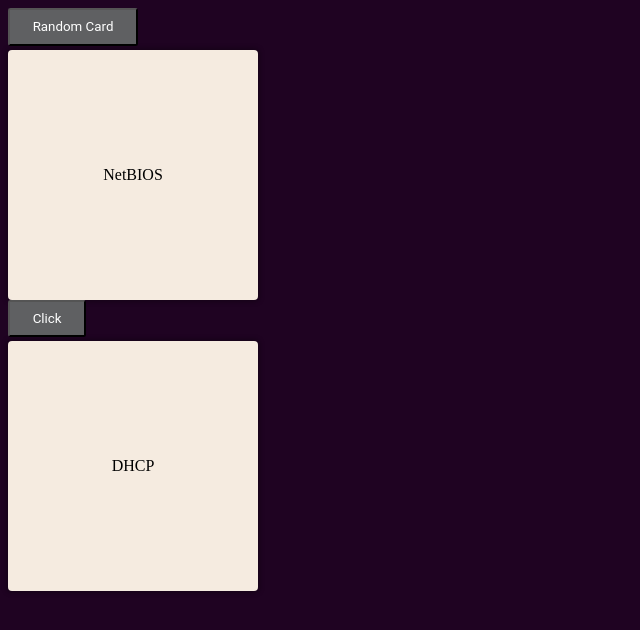
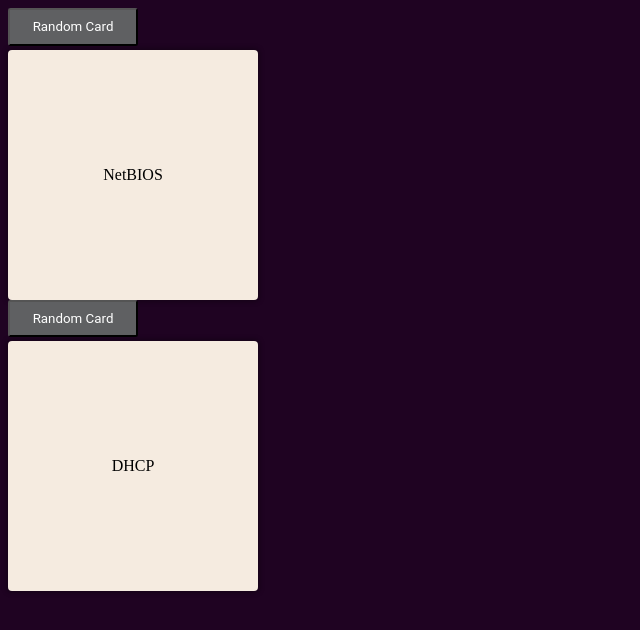
Before and after one commit to ndrdul/port-flashcards, a React (Create React App) app: page / in a window 1280 px wide. Shown: the top 630 px of the page, without its empty margins (0-640 px from the left). Built offline with nearby package versions, Linux system fonts and the light colour scheme.

Commit message:
refactoring

```diff
--- a/src/App.js
+++ b/src/App.js
@@ -3,6 +3,7 @@ import FlashcardList from "./FlashcardList";
 import Flashcard from "./Flashcard";
 import "./app.css";
 import SAMPLE_FLASHCARDS from "./portData";
+import portInfoData from "./portInfo";
 import Card from "./components/Card";
 
 const drawCard = () => {
@@ -21,7 +22,7 @@ const App = () => {
         Random Card
       </button>
       <Flashcard flashcard={randomCard} />
-      <Card data={SAMPLE_FLASHCARDS} />
+      <Card data={portInfoData} />
     </div>
   );
 };
--- a/src/components/Card.js
+++ b/src/components/Card.js
@@ -14,7 +14,7 @@ const Card = ({ data }) => {
           setSingleCard(data[Math.floor(Math.random() * data.length)])
         }
       >
-        Click
+        Random Card
       </button>
       <div
         className={`card ${flip ? "flip" : ""}`}
--- /dev/null
+++ b/src/portInfo.js
@@ -0,0 +1,139 @@
+const portInfoData = [
+    {
+      id: 1,
+      question: "FTP",
+      answer: "File Transfer Protocol",
+    },
+    {
+      id: 2,
+      question: "SSH",
+      answer: "Secure Remote Access",
+    },
+    {
+      id: 3,
+      question: "SFTP",
+      answer: "Secure File Transfer Protocol",
+    },
+    {
+      id: 4,
+      question: "Telnet",
+      answer: "Unsecure Remote Access",
+    },
+    {
+      id: 5,
+      question: "SMTP",
+      answer: "Simple Mail Transfer Protocol",
+    },
+    {
+      id: 6,
+      question: "DNS",
+      answer: "Domain Name Service",
+    },
+    {
+      id: 7,
+      question: "DHCP",
+      answer: "Dynamic Host Control Protocol",
+    },
+    {
+      id: 8,
+      question: "TFTP",
+      answer: "Trivial File Transfer",
+    },
+    {
+      id: 9,
+      question: "HTTP",
+      answer: "Web Browsing",
+    },
+    {
+      id: 10,
+      question: "POP3",
+      answer: "Receiving Emails",
+    },
+    {
+      id: 11,
+      question: "NTP",
+      answer: "Network Time Protocol",
+    },
+    {
+      id: 12,
+      question: "NetBIOS",
+      answer: "Windows File Sharing",
+    },
+    {
+      id: 13,
+      question: "IMAP",
+      answer: "Receiving Emails",
+    },
+    {
+      id: 14,
+      question: "SNMP",
+      answer: "Network Management",
+    },
+    {
+      id: 15,
+      question: "LDAP",
+      answer: "Directory Services",
+    },
+    {
+      id: 16,
+      question: "HTTPS",
+      answer: "Secure Web Browsing",
+    },
+    {
+      id: 17,
+      question: "SMB",
+      answer: "Windows File Sharing",
+    },
+    {
+      id: 18,
+      question: "Syslog",
+      answer: "System Logging",
+    },
+    {
+      id: 19,
+      question: "SMTP TLS",
+      answer: "Secure Sending Emails",
+    },
+    {
+      id: 20,
+      question: "LDAPS",
+      answer: "Secure Directory Services",
+    },
+    {
+      id: 21,
+      question: "IMAP SSL",
+      answer: "Secure Receiving Emails",
+    },
+    {
+      id: 22,
+      question: "POP3 SSL",
+      answer: "Secure Receiving Emails",
+    },
+    {
+      id: 23,
+      question: "SQL",
+      answer: "Database Communication",
+    },
+    {
+      id: 24,
+      question: "SQLnet",
+      answer: "Oracle DB Communication",
+    },
+    {
+      id: 25,
+      question: "MySQL",
+      answer: "MySQL DB Communication",
+    },
+    {
+      id: 26,
+      question: "RDP",
+      answer: "Remote Desktop",
+    },
+    {
+      id: 27,
+      question: "SIP",
+      answer: "VOIP and Video Calls",
+    },
+  ];
+
+  export default portInfoData;
```
